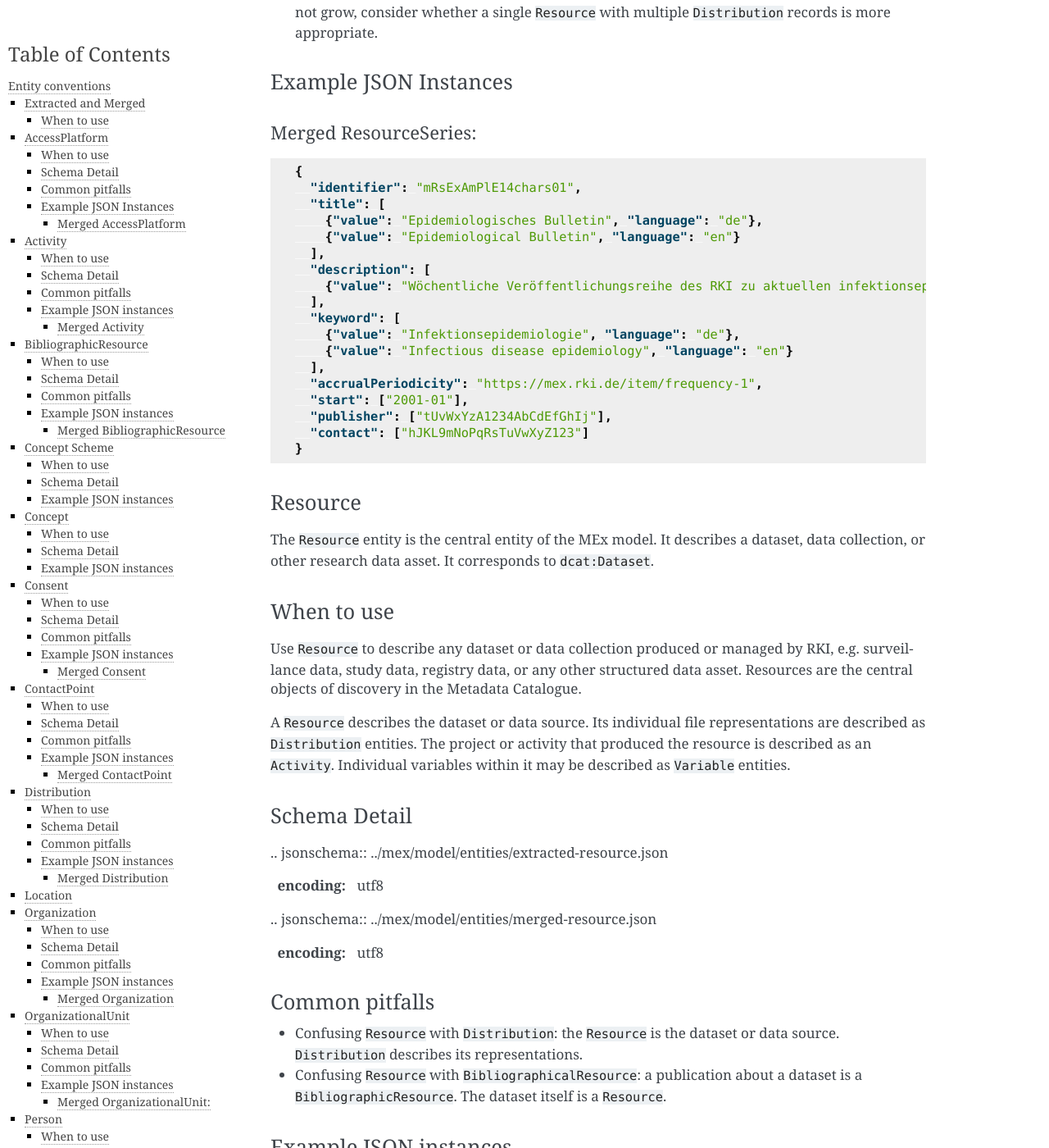
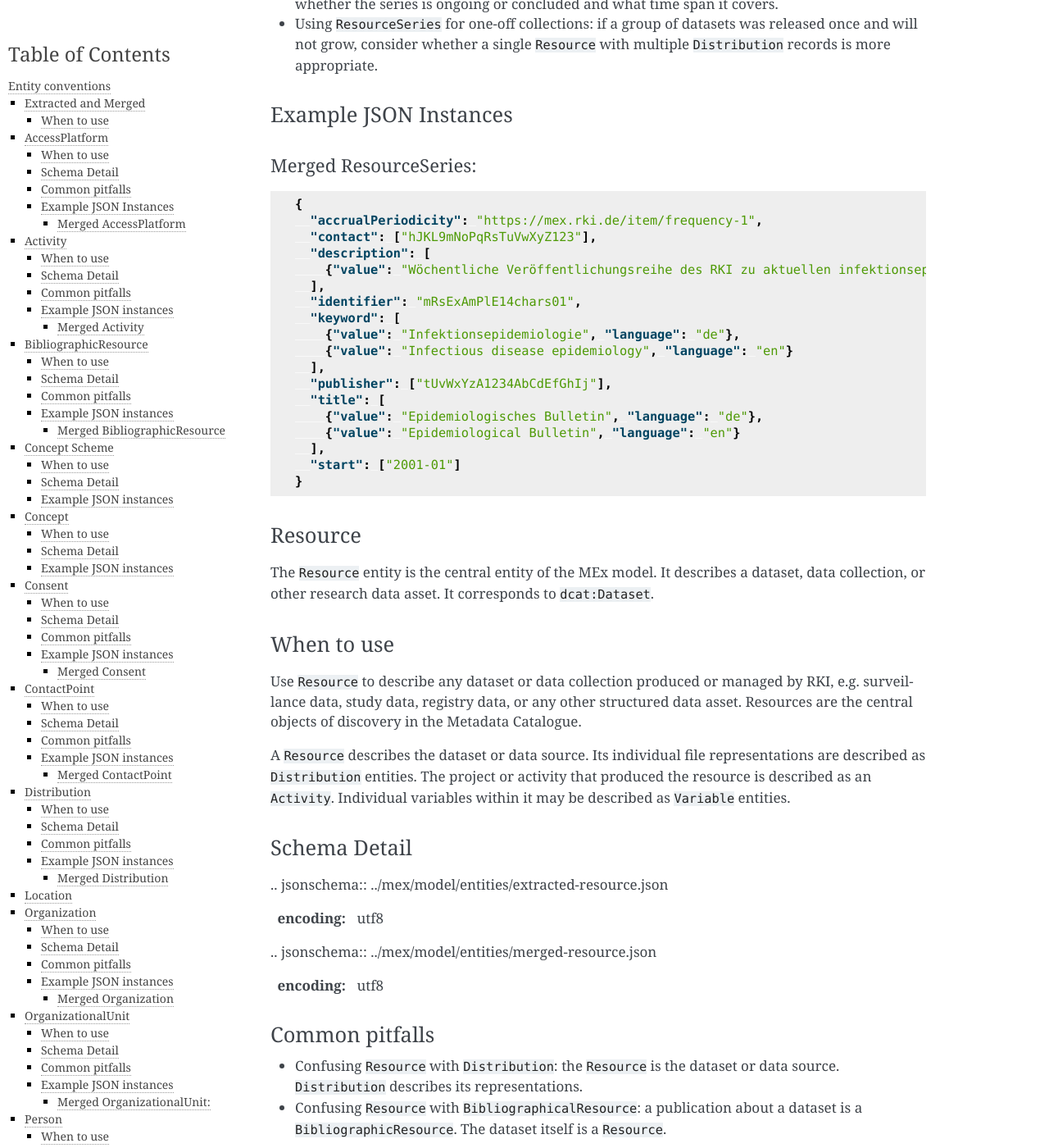
Before and after one commit to robert-koch-institut/mex-model, a Sphinx documentation site: the page built from docs/entity-conventions.md, in a window 1280 px wide and 1400 px high, scrolled down 15022 px. Shown: the whole window at 82% size. Built offline with Sphinx 7.4.7, drawn with Linux system fonts in a browser that asks for light colours; pages that are not in the unit, such as notebooks, are missing from menus; some of the changed text lies outside the part shown.

````diff
--- a/docs/entity-conventions.md
+++ b/docs/entity-conventions.md
@@ -154,10 +154,11 @@ See `mex-model/vocabularies/concept-schemes.json` for details.
 
 ```JSON
 {
-   "description": {
-            "de": "Dieses Vokabular basiert auf dem Dublin Core Collection Description Frequency Vokabular, verfügbar unter https://www.dublincore.org/specifications/dublin-core/collection-description/frequency/.",
-            "en": "This vocabulary is based on the Dublin Core Collection Description Frequency Vocabulary, available at https://www.dublincore.org/specifications/dublin-core/collection-description/frequency/."
-    },
+   "description": [
+    {"de": "Dieses Vokabular basiert auf dem Dublin Core Collection Description Frequency Vokabular, verfügbar unter https://www.dublincore.org/specifications/dublin-core/collection-description/frequency/.",
+    "en": "This vocabulary is based on the Dublin Core Collection Description Frequency Vocabulary, available at https://www.dublincore.org/specifications/dublin-core/collection-description/frequency/."
+    }
+   ],
   "identifier": "https://mex.rki.de/item/frequency",
   "label": "Frequency vocabulary"
 }
@@ -234,9 +235,9 @@ Use `Consent` to document GDPR-relevant consent records associated with research
 
 ```JSON
 {
-  "identifier": "qRsTuVwXyZ1234AbCdEfGh",
   "hasConsentStatus": "https://mex.rki.de/item/consent-status-1",
   "hasDataSubject": "cKMPkdHHTky6TF6hqMdbe7",
+  "identifier": "qRsTuVwXyZ1234AbCdEfGh",
   "isIndicatedAtTime": "2022-09-30T20:48:35Z"
 }
 ```
@@ -267,8 +268,8 @@ Use `ContactPoint` when a contact for an entity is a shared functional address,
 
 ```JSON
 {
-  "identifier": "hJKL9mNoPqRsTuVwXyZ123",
-  "email": ["mex@rki.de"]
+  "email": ["mex@rki.de"],
+  "identifier": "hJKL9mNoPqRsTuVwXyZ123"
 }
 ```
 
@@ -370,9 +371,9 @@ Use `OrganizationalUnit` to represent any internal RKI unit: a department or uni
 ```JSON
 {
   "identifier": "cDeFgHiJkLmN1234OpQrSt",
+  "isPartOf": ["tUvWxYzA1234AbCdEfGhIj"],
   "officialName": [{"language": "en", "value": "Center for International Health Protection"}],
-  "shortName": ["ZIG"],
-  "isPartOf": ["tUvWxYzA1234AbCdEfGhIj"]
+  "shortName": ["ZIG"]
 }
 ```
 
@@ -474,22 +476,22 @@ Use `ResourceSeries` to represent a named series of related datasets that are re
 
 ```json
 {
+  "accrualPeriodicity": "https://mex.rki.de/item/frequency-1",
+  "contact": ["hJKL9mNoPqRsTuVwXyZ123"],
+  "description": [
+    {"value": "Wöchentliche Veröffentlichungsreihe des RKI zu aktuellen infektionsepidemiologischen Themen.", "language": "de"}
+  ],
   "identifier": "mRsExAmPlE14chars01",
+  "keyword": [
+    {"value": "Infektionsepidemiologie", "language": "de"},
+    {"value": "Infectious disease epidemiology", "language": "en"}
+  ],
+  "publisher": ["tUvWxYzA1234AbCdEfGhIj"],
   "title": [
     {"value": "Epidemiologisches Bulletin", "language": "de"},
     {"value": "Epidemiological Bulletin", "language": "en"}
   ],
-  "description": [
-    {"value": "Wöchentliche Veröffentlichungsreihe des RKI zu aktuellen infektionsepidemiologischen Themen.", "language": "de"}
-  ],
-  "keyword": [
-    {"value": "Infektionsepidemiologie", "language": "de"},
-    {"value": "Infectious disease epidemiology", "language": "en"}
-  ],
-  "accrualPeriodicity": "https://mex.rki.de/item/frequency-1",
-  "start": ["2001-01"],
-  "publisher": ["tUvWxYzA1234AbCdEfGhIj"],
-  "contact": ["hJKL9mNoPqRsTuVwXyZ123"]
+  "start": ["2001-01"]
 }
 ```
 
````
Also changed, not shown: other parts of docs/entity-conventions.md (+23 -21 lines).
